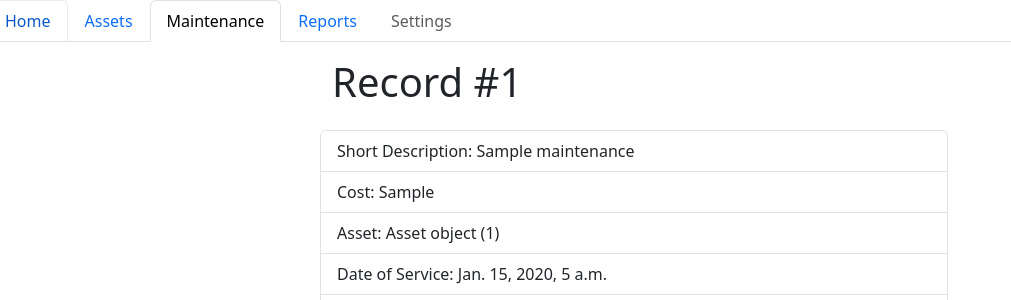
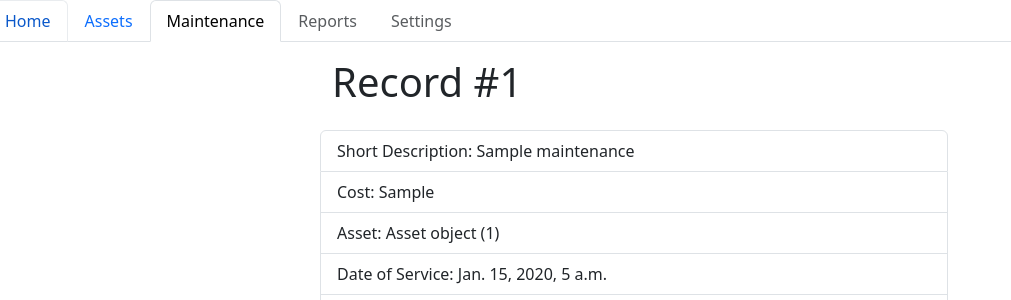
Before and after one commit to sgjohns1-sv/cims1, a Django app: page /maintenance/1/ in a window 1280 px wide. Shown: the top 300 px of the page, without its empty margins (0-1011 px from the left). Run offline with Django 5.2, Linux system fonts and the light colour scheme; tables that the repository leaves empty hold one stand-in row (values such as "Sample post"); some libraries are stand-ins or nearby versions.

Commit message:
Added images and updated nav bars.

```diff
--- a/maintenance/templates/maintenance/detailview.html
+++ b/maintenance/templates/maintenance/detailview.html
@@ -12,7 +12,7 @@
                 <a class="nav-link" href="/home/">Home</a>
                 <a class="nav-link " href="/assets/">Assets</a>
                 <a class="nav-link active" href="/maintenance/">Maintenance</a>
-                <a class="nav-link" href="/reports/">Reports</a>
+                <a class="nav-link disabled" href="/reports/">Reports</a>
                 <a class="nav-link disabled" href="/settings/">Settings</a>
             </nav>
         </div>
--- a/maintenance/templates/maintenance/updateview.html
+++ b/maintenance/templates/maintenance/updateview.html
@@ -12,7 +12,7 @@
                 <a class="nav-link" href="/home/">Home</a>
                 <a class="nav-link" href="/assets/">Assets</a>
                 <a class="nav-link active" href="/maintenance/">Maintenance</a>
-                <a class="nav-link" href="/reports/">Reports</a>
+                <a class="nav-link disabled" href="/reports/">Reports</a>
                 <a class="nav-link disabled" href="/settings/">Settings</a>
             </nav>
         </div>
```
Also changed, not shown: images/AddAsset-April2025.png (added), images/AssetDelete-April2025.png (added), images/AssetSearch-April2025.png (added), images/AssetUpdate-April2025.png (added), images/AssetView-April2025.png (added).
